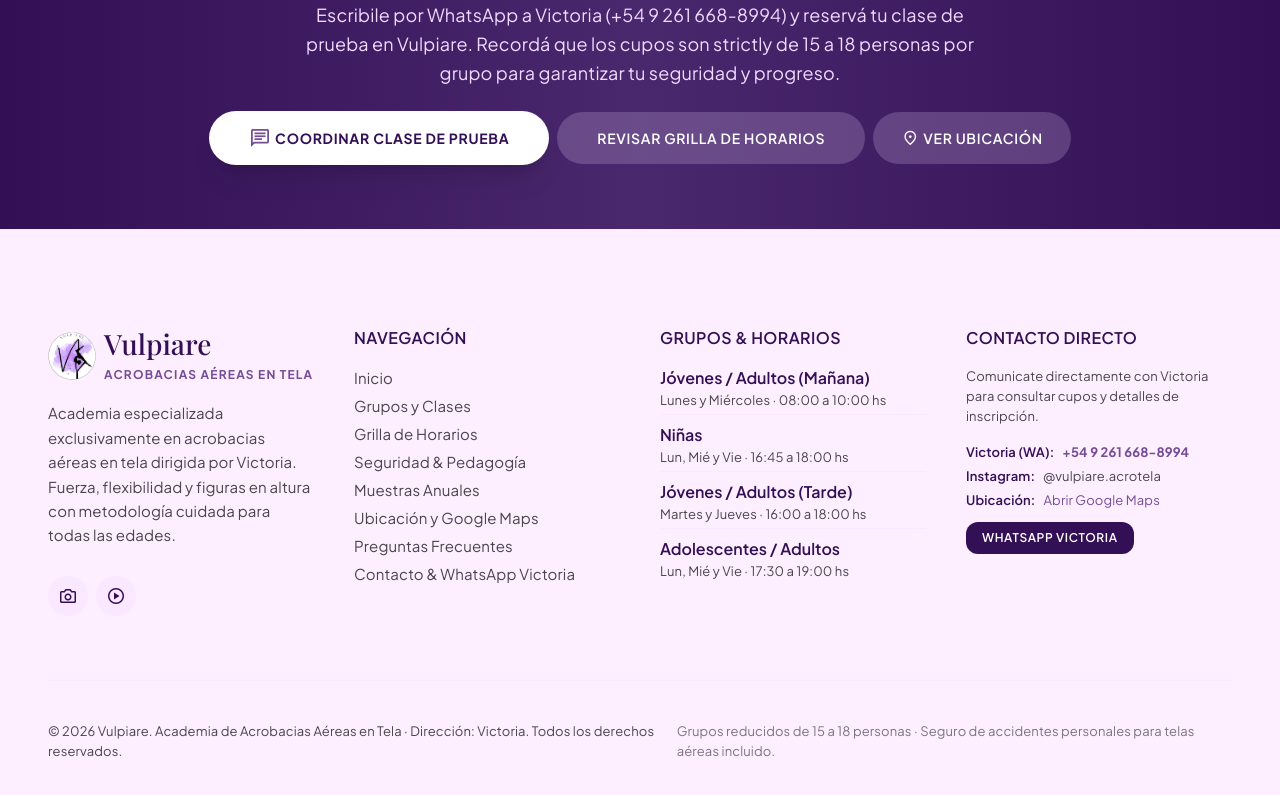
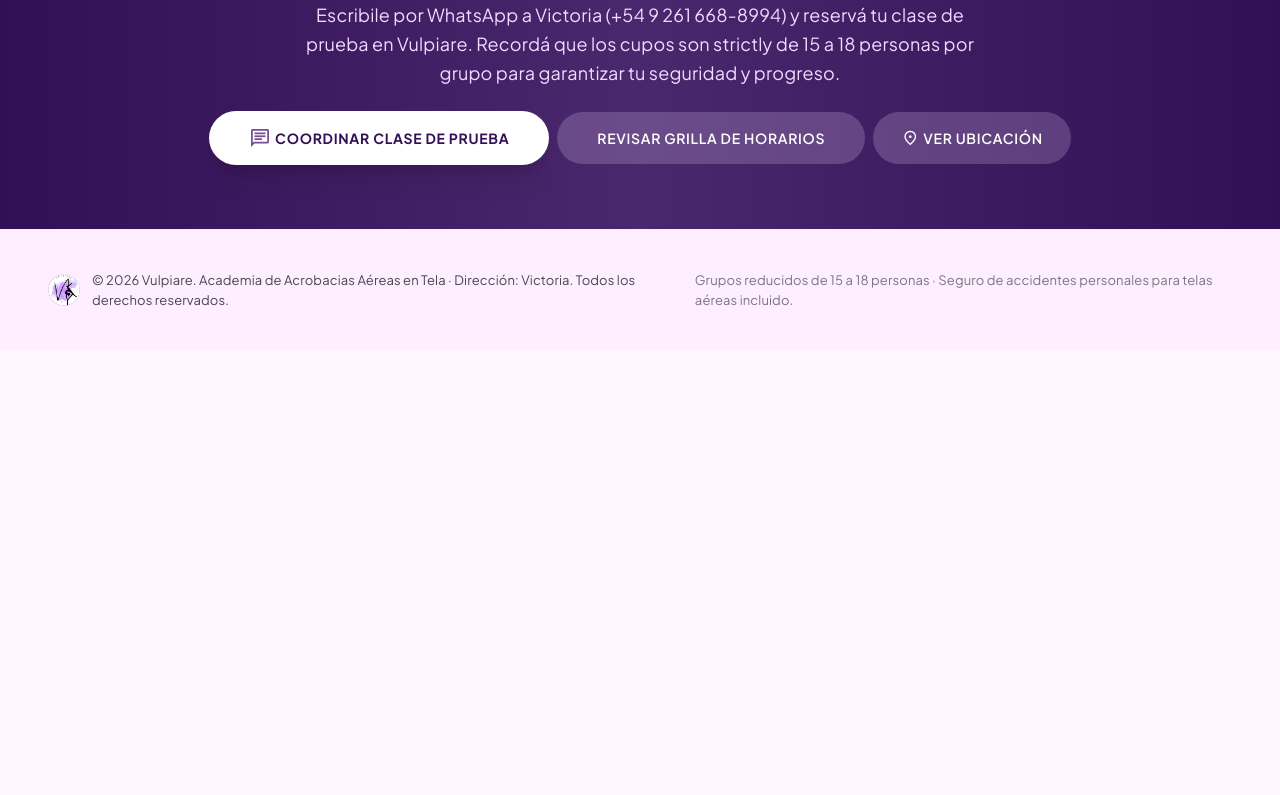
Before and after one commit to victoria-benetto/vulpiare-app, a React (Vite) app in the folder frontend/: page / in a window 1280 px wide. Shown: the part 7882-8677 px from the top of the page. After the commit the page ends 8232 px from the top, so only its background shows below. Built offline with nearby package versions, Linux system fonts and the light colour scheme; a web font is replaced by a local one.

Commit message:
style(footer): remove upper multi-column footer content as requested

```diff
--- a/frontend/src/components/common/Footer.tsx
+++ b/frontend/src/components/common/Footer.tsx
@@ -1,141 +1,19 @@
 import React from 'react';
 import logoImg from '../../assets/images/logo.png';
-import { VULPIARE_PHONE, INSTAGRAM_URL, TIKTOK_URL, GOOGLE_MAPS_LOCATION_URL } from '../../constants/config';
 
 export const Footer: React.FC = () => {
   return (
-    <footer className="w-full bg-surface-container-low text-on-surface pt-space-3xl pb-space-xl border-t border-surface-container pb-24 xl:pb-space-xl">
+    <footer className="w-full bg-surface-container-low text-on-surface py-space-xl border-t border-surface-container pb-24 xl:pb-space-xl">
       <div className="max-w-7xl mx-auto px-margin">
-        <div className="grid grid-cols-1 md:grid-cols-2 lg:grid-cols-4 gap-space-xl mb-space-2xl">
-          {/* Columna 1: Logo & Info */}
-          <div>
-            <div className="flex items-center gap-space-sm mb-space-md">
-              <img
-                alt="Logo Vulpiare"
-                className="w-12 h-12 rounded-full object-contain"
-                src={logoImg}
-              />
-              <div>
-                <span className="font-headline-md text-headline-md text-primary leading-tight block">Vulpiare</span>
-                <span className="text-xs uppercase tracking-widest text-secondary font-bold">
-                  Acrobacias Aéreas en Tela
-                </span>
-              </div>
-            </div>
-            <p className="font-body-md text-body-md text-on-surface-variant mb-space-lg leading-relaxed">
-              Academia especializada exclusivamente en acrobacias aéreas en tela dirigida por Victoria. Fuerza, flexibilidad y figuras en altura con metodología cuidada para todas las edades.
-            </p>
-            <div className="flex items-center gap-space-sm">
-              <a
-                aria-label="Instagram"
-                className="w-10 h-10 rounded-full bg-surface-container flex items-center justify-center text-primary hover:bg-secondary-fixed hover:text-on-secondary-fixed transition-colors"
-                href={INSTAGRAM_URL}
-                rel="noopener noreferrer"
-                target="_blank"
-                title="@vulpiare.acrotela"
-              >
-                <span className="material-symbols-outlined text-[20px]">photo_camera</span>
-              </a>
-              <a
-                aria-label="TikTok"
-                className="w-10 h-10 rounded-full bg-surface-container flex items-center justify-center text-primary hover:bg-secondary-fixed hover:text-on-secondary-fixed transition-colors"
-                href={TIKTOK_URL}
-                rel="noopener noreferrer"
-                target="_blank"
-                title="@vulpiare.acrotela"
-              >
-                <span className="material-symbols-outlined text-[20px]">play_circle</span>
-              </a>
-            </div>
+        <div className="flex flex-col sm:flex-row items-center justify-between gap-space-md text-on-surface-variant font-body-sm text-body-sm text-center sm:text-left">
+          <div className="flex items-center gap-3">
+            <img
+              alt="Logo Vulpiare"
+              className="w-8 h-8 rounded-full object-contain"
+              src={logoImg}
+            />
+            <p>© 2026 Vulpiare. Academia de Acrobacias Aéreas en Tela · Dirección: Victoria. Todos los derechos reservados.</p>
           </div>
-
-          {/* Columna 2: Navegación */}
-          <div>
-            <h4 className="font-title-md text-title-md text-primary mb-space-md uppercase tracking-wide">Navegación</h4>
-            <ul className="space-y-space-xs font-body-md text-body-md text-on-surface-variant">
-              <li><a className="hover:text-primary transition-colors" href="#inicio">Inicio</a></li>
-              <li><a className="hover:text-primary transition-colors" href="#grupos">Grupos y Clases</a></li>
-              <li><a className="hover:text-primary transition-colors" href="#horarios">Grilla de Horarios</a></li>
-              <li><a className="hover:text-primary transition-colors" href="#seguridad">Seguridad &amp; Pedagogía</a></li>
-              <li><a className="hover:text-primary transition-colors" href="#muestras">Muestras Anuales</a></li>
-              <li><a className="hover:text-primary transition-colors" href="#ubicacion">Ubicación y Google Maps</a></li>
-              <li><a className="hover:text-primary transition-colors" href="#faq">Preguntas Frecuentes</a></li>
-              <li><a className="hover:text-primary transition-colors" href="#contacto">Contacto &amp; WhatsApp Victoria</a></li>
-            </ul>
-          </div>
-
-          {/* Columna 3: Horarios de Clases */}
-          <div>
-            <h4 className="font-title-md text-title-md text-primary mb-space-md uppercase tracking-wide">Grupos &amp; Horarios</h4>
-            <div className="space-y-space-sm font-body-sm text-body-sm text-on-surface-variant">
-              <div className="flex flex-col border-b border-surface-container pb-1">
-                <span className="font-title-md text-title-md text-primary">Jóvenes / Adultos (Mañana)</span>
-                <span>Lunes y Miércoles · 08:00 a 10:00 hs</span>
-              </div>
-              <div className="flex flex-col border-b border-surface-container pb-1">
-                <span className="font-title-md text-title-md text-primary">Niñas</span>
-                <span>Lun, Mié y Vie · 16:45 a 18:00 hs</span>
-              </div>
-              <div className="flex flex-col border-b border-surface-container pb-1">
-                <span className="font-title-md text-title-md text-primary">Jóvenes / Adultos (Tarde)</span>
-                <span>Martes y Jueves · 16:00 a 18:00 hs</span>
-              </div>
-              <div className="flex flex-col">
-                <span className="font-title-md text-title-md text-primary">Adolescentes / Adultos</span>
-                <span>Lun, Mié y Vie · 17:30 a 19:00 hs</span>
-              </div>
-            </div>
-          </div>
-
-          {/* Columna 4: Canales Oficiales */}
-          <div>
-            <h4 className="font-title-md text-title-md text-primary mb-space-md uppercase tracking-wide">Contacto Directo</h4>
-            <p className="font-body-sm text-body-sm text-on-surface-variant mb-space-md">
-              Comunicate directamente con Victoria para consultar cupos y detalles de inscripción.
-            </p>
-            <div className="flex flex-col gap-space-xs text-on-surface-variant text-body-sm">
-              <div className="flex items-center gap-2">
-                <span className="font-semibold text-primary">Victoria (WA):</span>
-                <a
-                  className="text-secondary hover:underline font-bold"
-                  href={`https://wa.me/${VULPIARE_PHONE}`}
-                  rel="noopener noreferrer"
-                  target="_blank"
-                >
-                  +54 9 261 668-8994
-                </a>
-              </div>
-              <div className="flex items-center gap-2">
-                <span className="font-semibold text-primary">Instagram:</span>
-                <span>@vulpiare.acrotela</span>
-              </div>
-              <div className="flex items-center gap-2">
-                <span className="font-semibold text-primary">Ubicación:</span>
-                <a
-                  className="text-secondary hover:underline"
-                  href={GOOGLE_MAPS_LOCATION_URL}
-                  rel="noopener noreferrer"
-                  target="_blank"
-                >
-                  Abrir Google Maps
-                </a>
-              </div>
-              <div className="mt-2">
-                <a
-                  className="inline-block py-2 px-4 rounded-xl bg-primary text-on-primary font-label-md text-label-md uppercase tracking-wider text-center transition-all hover:bg-primary-container"
-                  href={`https://wa.me/${VULPIARE_PHONE}`}
-                  rel="noopener noreferrer"
-                  target="_blank"
-                >
-                  WhatsApp Victoria
-                </a>
-              </div>
-            </div>
-          </div>
-        </div>
-
-        <div className="pt-space-xl flex flex-col sm:flex-row items-center justify-between gap-space-md text-on-surface-variant font-body-sm text-body-sm border-t border-surface-container text-center sm:text-left">
-          <p>© 2026 Vulpiare. Academia de Acrobacias Aéreas en Tela · Dirección: Victoria. Todos los derechos reservados.</p>
           <p className="text-outline">Grupos reducidos de 15 a 18 personas · Seguro de accidentes personales para telas aéreas incluido.</p>
         </div>
       </div>
```
